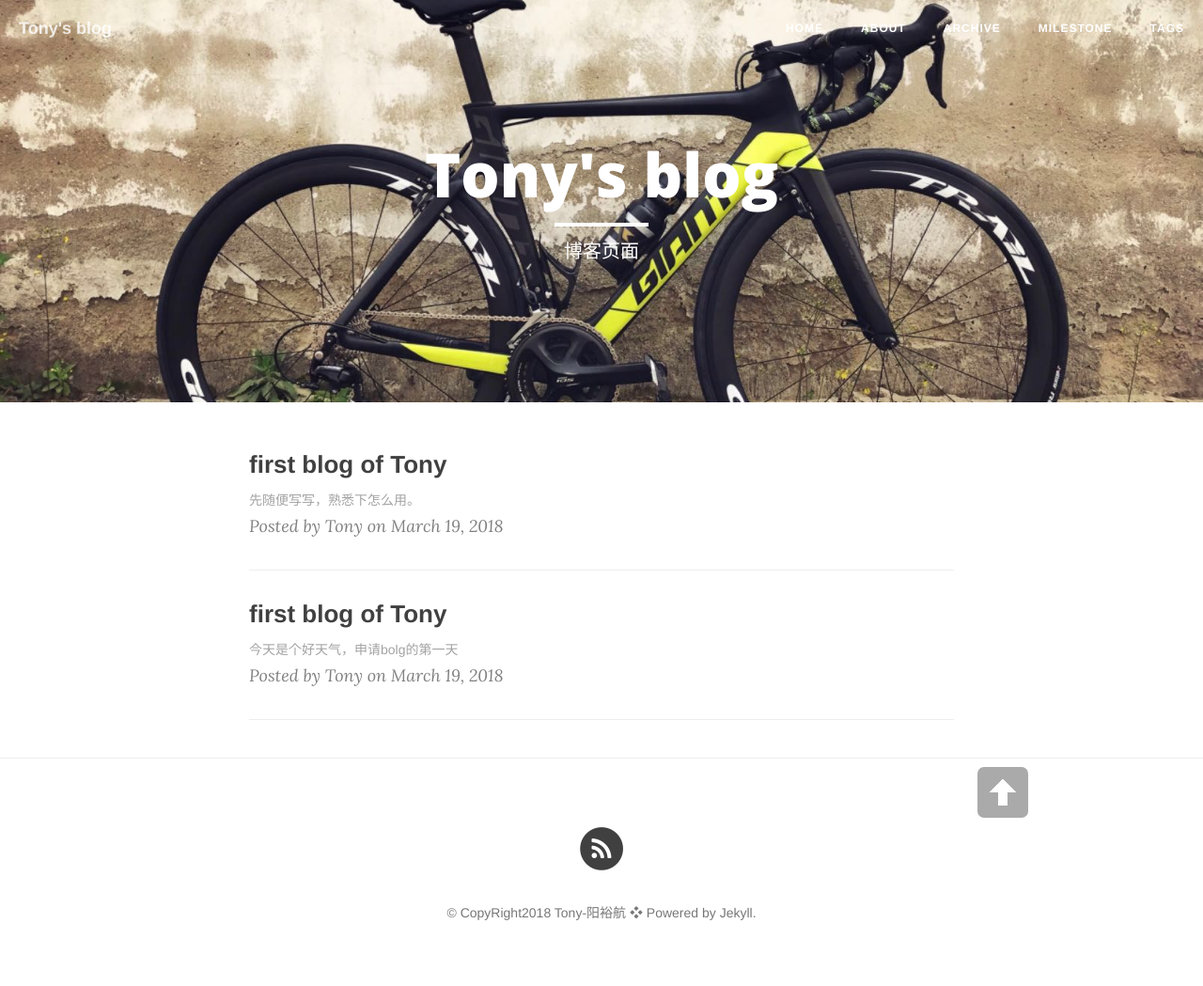
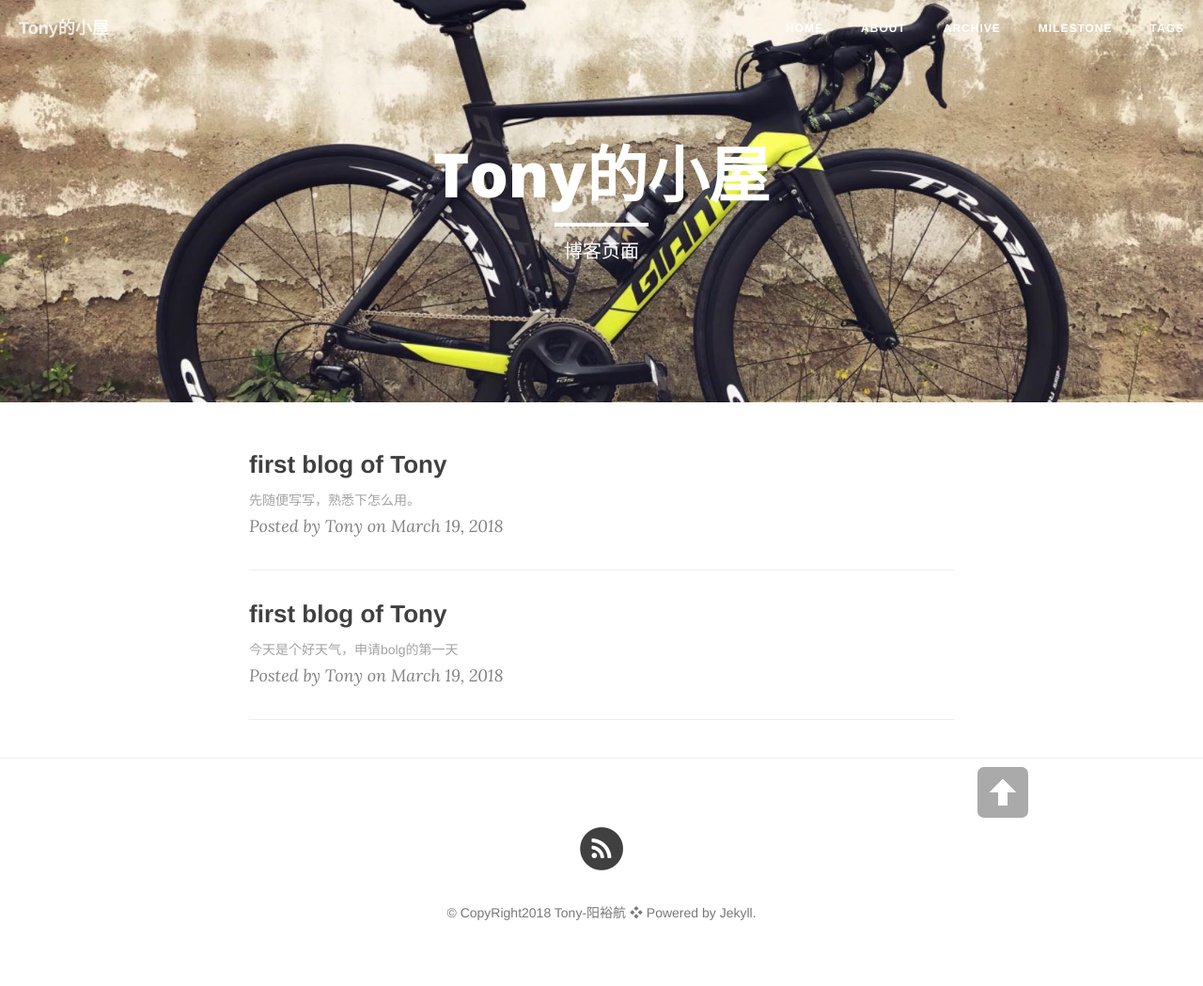
Before and after one commit to yyh712712/Blog-Template, a Jekyll site: the page built from index.html, in a window 1280 px wide. Shown: the whole page at 94% size. Built offline with Jekyll 4.4.1, drawn with Linux system fonts in a browser that asks for light colours; nearby versions of some CDN libraries; the list of posts is cut into pages by our own code.

Commit message:
Update _config.yml

```diff
--- a/_config.yml
+++ b/_config.yml
@@ -1,8 +1,8 @@
 # Site settings
-title: Tony's blog # 你的博客名字，可以定义修订
+title: Tony的小屋 # 你的博客名字，可以定义修订
 header-img: "img/81521556008_.pic.jpg"
 tagline: "cn"
-description: "welcome！！！"  # 一句话描述你的博客
+description: "记录生活中的美"  # 一句话描述你的博客
 baseurl: ""
 url: ""  # 此处填写你的博客地址
 
```
